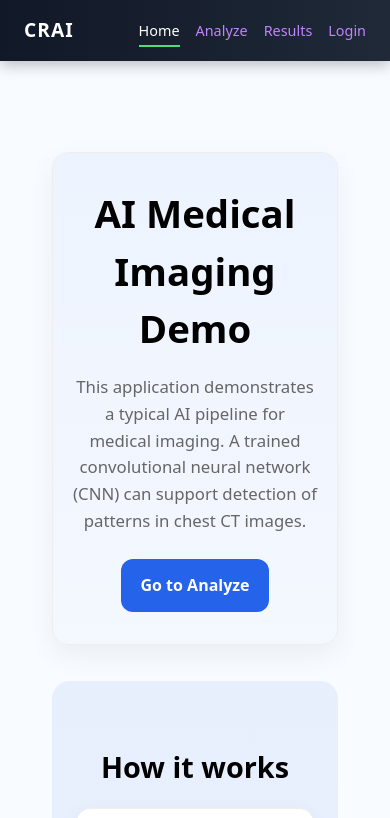
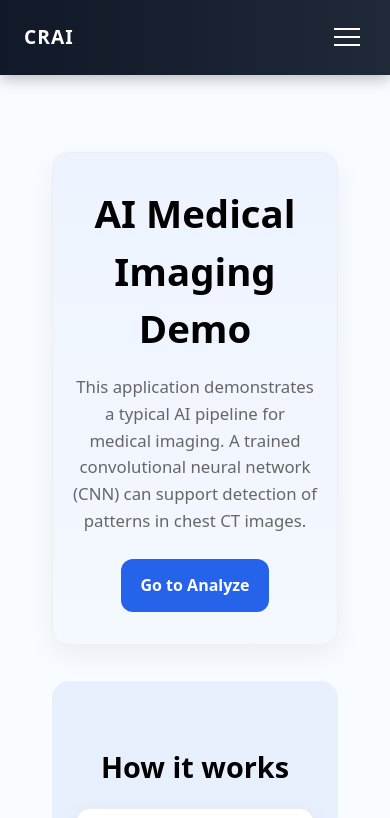
Before and after one commit to Filimon-Coding/DeepLung, a React (Vite) app in the folder frontend/: page / in a window 390 px wide. Shown: the top 818 px of the page. Built offline with nearby package versions, Linux system fonts and the light colour scheme.

Commit message:
Add responsive burger menu for smaller laptop screens

```diff
--- a/frontend/src/components/Navbar/Navbar.css
+++ b/frontend/src/components/Navbar/Navbar.css
@@ -111,3 +111,67 @@
     font-size: 1.2rem;
   }
 }
+
+/* Burger button hidden by default (large screens) */
+.burger {
+  display: none;
+  background: transparent;
+  border: none;
+  cursor: pointer;
+  padding: 0.4rem;
+}
+
+.burger-line {
+  display: block;
+  width: 26px;
+  height: 2px;
+  background: white;
+  margin: 6px 0;
+}
+
+/* Dropdown menu styling */
+.dropdown {
+  position: absolute;
+  top: 70px;
+  right: 2rem;
+
+  background: #0f172a;
+  border: 1px solid rgba(255, 255, 255, 0.08);
+  border-radius: 14px;
+  padding: 0.75rem;
+
+  display: grid;
+  gap: 0.4rem;
+
+  box-shadow: 0 10px 24px rgba(0, 0, 0, 0.25);
+  z-index: 1200;
+}
+
+.dropdown-link {
+  color: #d1d5db;
+  text-decoration: none;
+  padding: 0.6rem 0.8rem;
+  border-radius: 10px;
+  font-weight: 500;
+}
+
+.dropdown-link:hover {
+  background: rgba(255, 255, 255, 0.08);
+  color: white;
+}
+
+.dropdown-link.active {
+  background: rgba(34, 197, 94, 0.15);
+  color: white;
+}
+
+/* Collapse into burger on smaller laptop screens */
+@media (max-width: 1100px) {
+  .nav-links {
+    display: none;
+  }
+
+  .burger {
+    display: block;
+  }
+}
--- a/frontend/src/components/Navbar/Navbar.tsx
+++ b/frontend/src/components/Navbar/Navbar.tsx
@@ -1,27 +1,83 @@
+import { useState } from "react";
 import { NavLink } from "react-router-dom";
 import "./Navbar.css";
 
 /**
  * Navbar component
  *
- * - Fixed at the top of the application
- * - Optimized for desktop and laptop screens
- * - Responsive for smaller laptop resolutions
+ * - Large screens: show links inline.
+ * - Smaller laptop screens: collapse links into a burger menu.
  */
 function Navbar() {
+  // Controls the dropdown menu visibility on smaller screens
+  const [menuOpen, setMenuOpen] = useState<boolean>(false);
+
+  // Close dropdown when a navigation link is clicked
+  const closeMenu = () => setMenuOpen(false);
+
   return (
     <nav className="navbar">
       {/* Logo navigates to Home */}
-      <NavLink to="/" className="logo">
+      <NavLink to="/" className="logo" onClick={closeMenu}>
         CRAI
       </NavLink>
 
-      {/* Navigation links */}
+      {/* Inline links (hidden on smaller screens via CSS) */}
       <div className="nav-links">
         <NavLink
           to="/"
+          onClick={closeMenu}
+          className={({ isActive }) => (isActive ? "nav-link active" : "nav-link")}
+        >
+          Home
+        </NavLink>
+
+        <NavLink
+          to="/analyze"
+          onClick={closeMenu}
+          className={({ isActive }) => (isActive ? "nav-link active" : "nav-link")}
+        >
+          Analyze
+        </NavLink>
+
+        <NavLink
+          to="/results"
+          onClick={closeMenu}
+          className={({ isActive }) => (isActive ? "nav-link active" : "nav-link")}
+        >
+          Results
+        </NavLink>
+
+        <NavLink
+          to="/login"
+          onClick={closeMenu}
+          className={({ isActive }) => (isActive ? "nav-link active" : "nav-link")}
+        >
+          Login
+        </NavLink>
+      </div>
+
+      {/* Burger button (shown on smaller screens via CSS) */}
+      <button
+        type="button"
+        className="burger"
+        aria-label="Open navigation menu"
+        aria-expanded={menuOpen}
+        onClick={() => setMenuOpen((prev) => !prev)}
+      >
+        <span className="burger-line" />
+        <span className="burger-line" />
+        <span className="burger-line" />
+      </button>
+
+      {/* Dropdown menu for smaller screens */}
+      {menuOpen && (
+        <div className="dropdown">
+          <NavLink
+            to="/"
+            onClick={closeMenu}
             className={({ isActive }) =>
-            isActive ? "nav-link active" : "nav-link"
+              isActive ? "dropdown-link active" : "dropdown-link"
             }
           >
             Home
@@ -29,8 +85,9 @@ function Navbar() {
 
           <NavLink
             to="/analyze"
+            onClick={closeMenu}
             className={({ isActive }) =>
-            isActive ? "nav-link active" : "nav-link"
+              isActive ? "dropdown-link active" : "dropdown-link"
             }
           >
             Analyze
@@ -38,8 +95,9 @@ function Navbar() {
 
           <NavLink
             to="/results"
+            onClick={closeMenu}
             className={({ isActive }) =>
-            isActive ? "nav-link active" : "nav-link"
+              isActive ? "dropdown-link active" : "dropdown-link"
             }
           >
             Results
@@ -47,13 +105,15 @@ function Navbar() {
 
           <NavLink
             to="/login"
+            onClick={closeMenu}
             className={({ isActive }) =>
-            isActive ? "nav-link active" : "nav-link"
+              isActive ? "dropdown-link active" : "dropdown-link"
             }
           >
             Login
           </NavLink>
         </div>
+      )}
     </nav>
   );
 }
```
Lines whose indentation alone changed are shown as unchanged.
